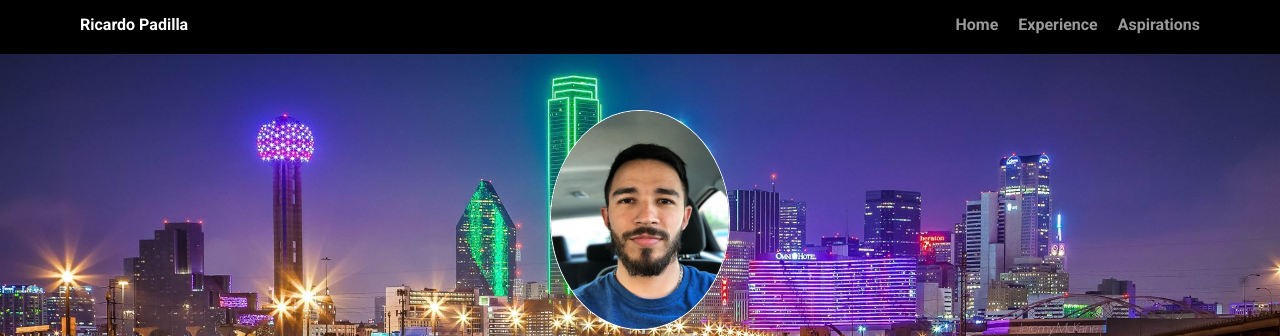
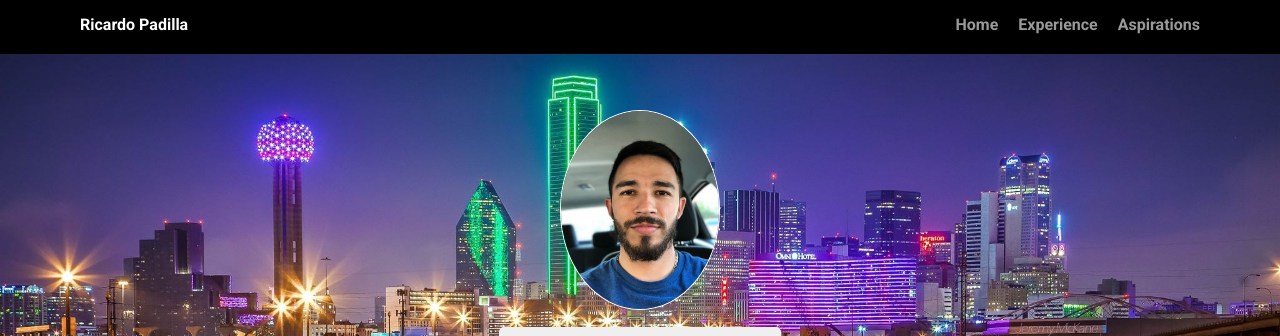
Before and after one commit to RicardoCoding/My-project-page, a plain HTML site: page index.html in a window 1280 px wide. Shown: the top 336 px of the page. Drawn offline with Linux system fonts and the light colour scheme; a web font is replaced by a local one.

Commit message:
Profile picture modifications

```diff
--- a/styles.css
+++ b/styles.css
@@ -67,11 +67,11 @@ header {
 }
 header .profile-image {
   margin-top: 50px;
-  width: 180px;
-  height: 220px;
+  width: 160px;
+  height: 200px;
   border-radius: 50%;
   border: 1px solid white;
-  transition: all .8s;
+  transition: all .4s;
 }
 header .profile-image:hover {
   transform: scale(1.2) rotate(7deg);
```
